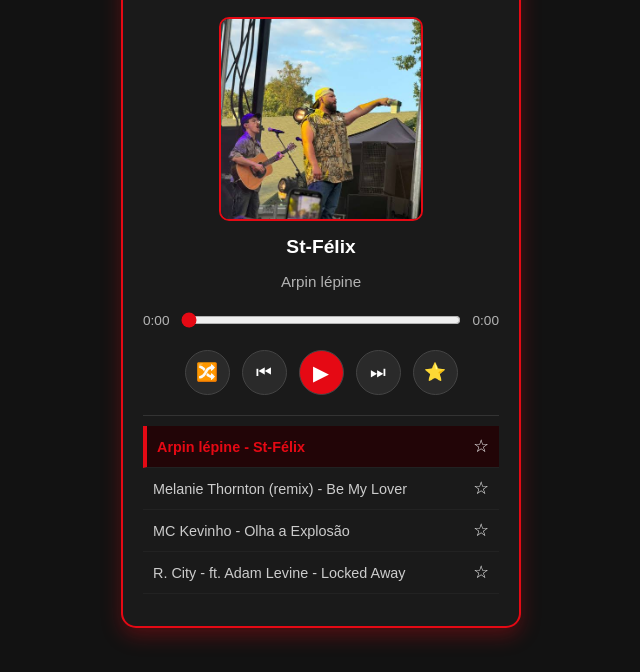
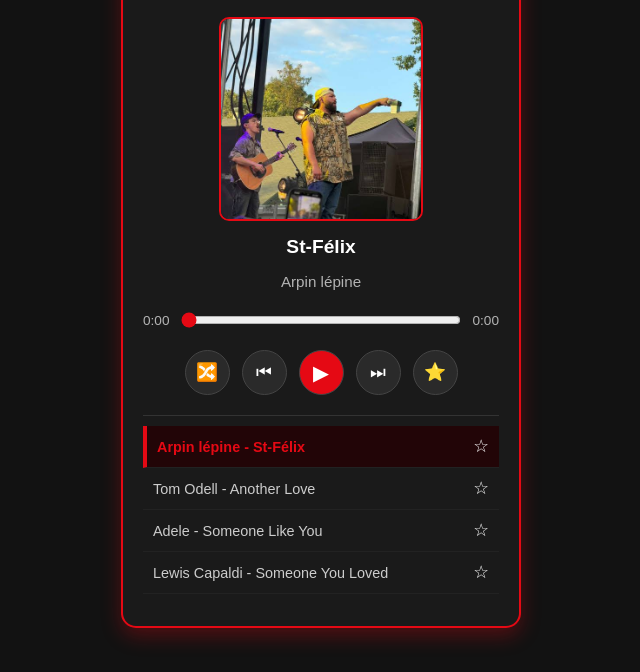
Before and after one commit to vucinicsacha-koko/Kokosacha, a plain HTML site: page index.html in a window 1280 px wide. Shown: the part 148-820 px from the top of the page, without its empty margins (319-959 px from the left). Drawn offline with Linux system fonts and the light colour scheme.

Commit message:
Ajout des nouvelles musiques

```diff
--- a/index.html
+++ b/index.html
@@ -55,6 +55,48 @@
                 artist: "Arpin lépine",
                 src: "music/St-Félix.mp3",
                 cover: "images/st-félix arpin lépine.jpeg",
+                favorite: false
+            },
+            {
+                title: "Another Love",
+                artist: "Tom Odell",
+                src: "music/Tom Odell - Another Love.mp3",
+                cover: "images/Tom Odell - Another Love.jpeg",
+                favorite: false
+            },
+            {
+                title: "Someone Like You",
+                artist: "Adele",
+                src: "music/Adele – Someone Like You.mp3",
+                cover: "images/Adele – Someone Like You.jpeg",
+                favorite: false
+            },
+            {
+                title: "Someone You Loved",
+                artist: "Lewis Capaldi",
+                src: "music/Lewis Capaldi - Someone You Loved.mp3",
+                cover: "images/Lewis Capaldi - Someone You Loved.jpeg",
+                favorite: false
+            },
+            {
+                title: "What Was I Made For",
+                artist: "Billie Eilish",
+                src: "music/Billie Eilish - What Was I Made For.mp3",
+                cover: "images/Billie Eilish - What Was I Made For.jpeg",
+                favorite: false
+            },
+            {
+                title: "coldplay",
+                artist: "The Scientist",
+                src: "music/coldplay - The Scientist.mp3",
+                cover: "images/The Scientist.jpeg",
+                favorite: false
+            },
+            {
+                title: "My Immortal",
+                artist: "Evanescence",
+                src: "music/My Immortal - Evanescence.mp3",
+                cover: "images/My Immortal - Evanescence.jpeg",
                 favorite: false
             },
             {
```
